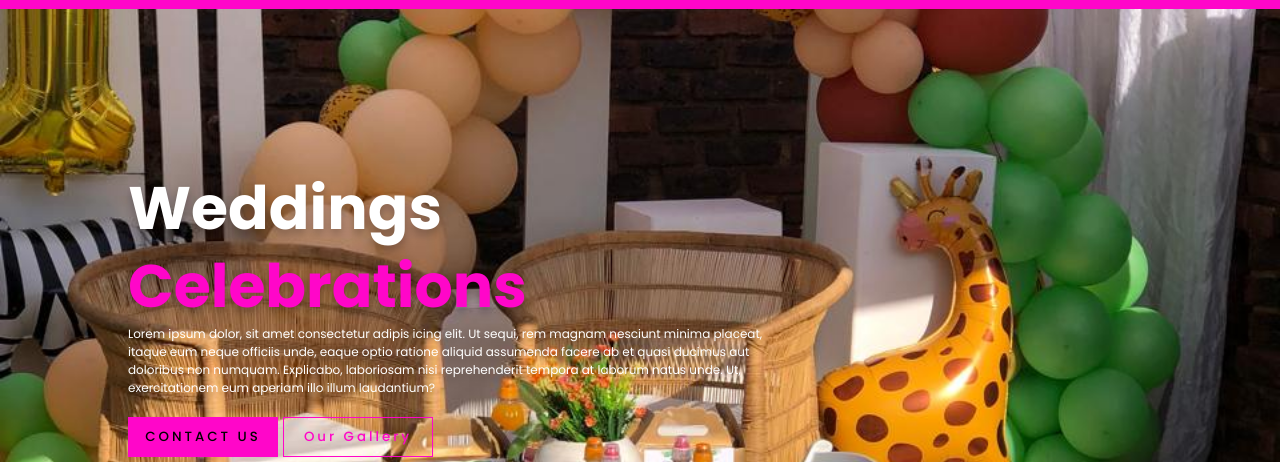
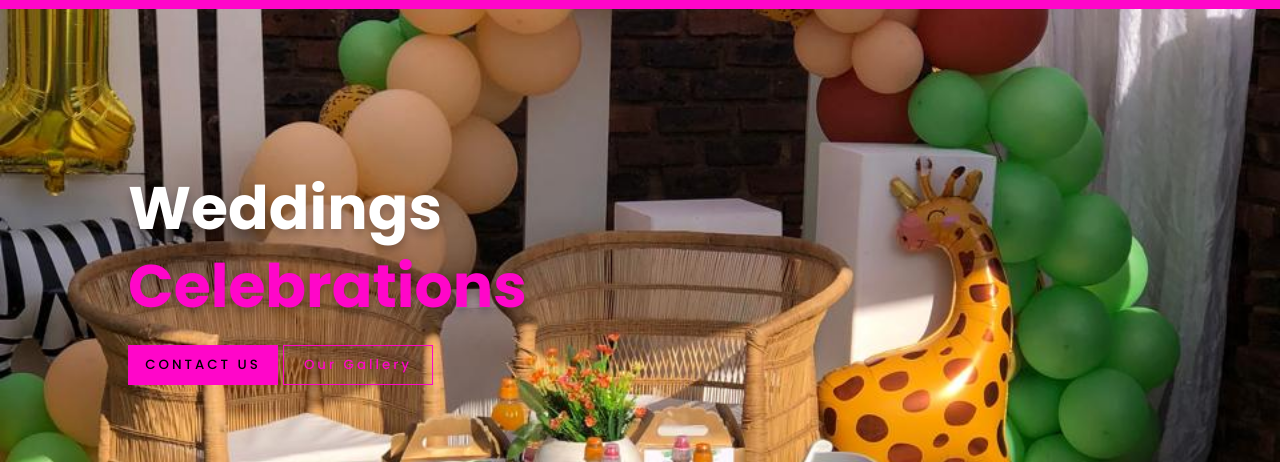
Before and after one commit to Fakude/Decor, a plain HTML site: page index.html in a window 1280 px wide. Shown: the part 490-952 px from the top of the page. Drawn offline with Linux system fonts and the light colour scheme; files that its build step writes are made by us from their sources; files whose address does not match are found by name; a web font is replaced by a local one.

Commit message:
Update and rename Photoslider/Photoslider.html to index.html
Removing paragraphs temporarily

```diff
--- a/Photoslider/Photoslider.html
+++ b/index.html
@@ -33,8 +33,8 @@
                     <div class="title">Weddings</div>
                     <div class="topic">Celebrations</div>
                     <div class="des">
-                        <!-- lorem 50 -->
-                        Lorem ipsum dolor, sit amet consectetur adipis  icing elit. Ut sequi, rem magnam nesciunt minima placeat, itaque eum neque officiis unde, eaque optio ratione aliquid assumenda facere ab et quasi ducimus aut doloribus non numquam. Explicabo, laboriosam nisi reprehenderit tempora at laborum natus unde. Ut, exercitationem eum aperiam illo illum laudantium?
+                        <!-- Information on "des" -->
+
                     </div>
                     <div class="buttons">
                         <button onclick="location.href='Whatsapp/Whatsapp.html'">CONTACT US</button>
@@ -49,7 +49,7 @@
                     <div class="title">Graduations</div>
                     <div class="topic">Parties</div>
                     <div class="des">
-                        Lorem ipsum dolor, sit amet consectetur adipisicing elit. Ut sequi, rem magnam nesciunt minima placeat, itaque eum neque officiis unde, eaque optio ratione aliquid assumenda facere ab et quasi ducimus aut doloribus non numquam. Explicabo, laboriosam nisi reprehenderit tempora at laborum natus unde. Ut, exercitationem eum aperiam illo illum laudantium?
+
                     </div>
                     <div class="buttons">
                         <button href="WhatsApp/whatsapp.html">CONTACT US</button>
@@ -64,7 +64,7 @@
                     <div class="title">Birthday  </div>
                     <div class="topic">Parties</div>
                     <div class="des">
-                        Lorem ipsum dolor, sit amet consectetur adipisicing elit. Ut sequi, rem magnam nesciunt minima placeat, itaque eum neque officiis unde, eaque optio ratione aliquid assumenda facere ab et quasi ducimus aut doloribus non numquam. Explicabo, laboriosam nisi reprehenderit tempora at laborum natus unde. Ut, exercitationem eum aperiam illo illum laudantium?
+
                     </div>
                     <div class="buttons">
                         <button href="WhatsApp/whatsapp.html">CONTACT US</button>
@@ -79,7 +79,7 @@
                     <div class="title">Baby </div>
                     <div class="topic">Showers</div>
                     <div class="des">
-                        Lorem ipsum dolor, sit amet consectetur adipisicing elit. Ut sequi, rem magnam nesciunt minima placeat, itaque eum neque officiis unde, eaque optio ratione aliquid assumenda facere ab et quasi ducimus aut doloribus non numquam. Explicabo, laboriosam nisi reprehenderit tempora at laborum natus unde. Ut, exercitationem eum aperiam illo illum laudantium?
+
                     </div>
                     <div class="buttons">
                         <button href="WhatsApp/whatsapp.html">CONTACT US</button>
```
